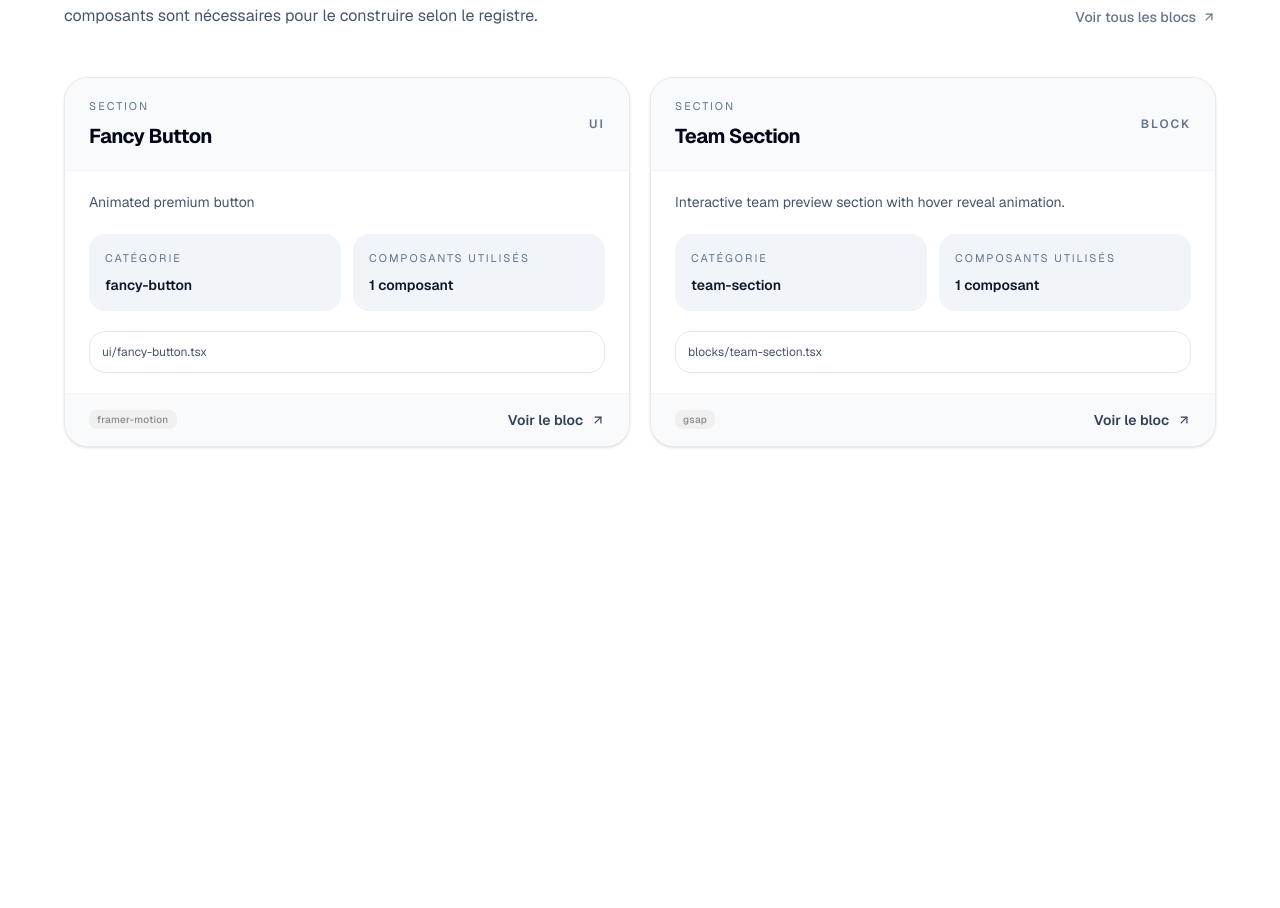
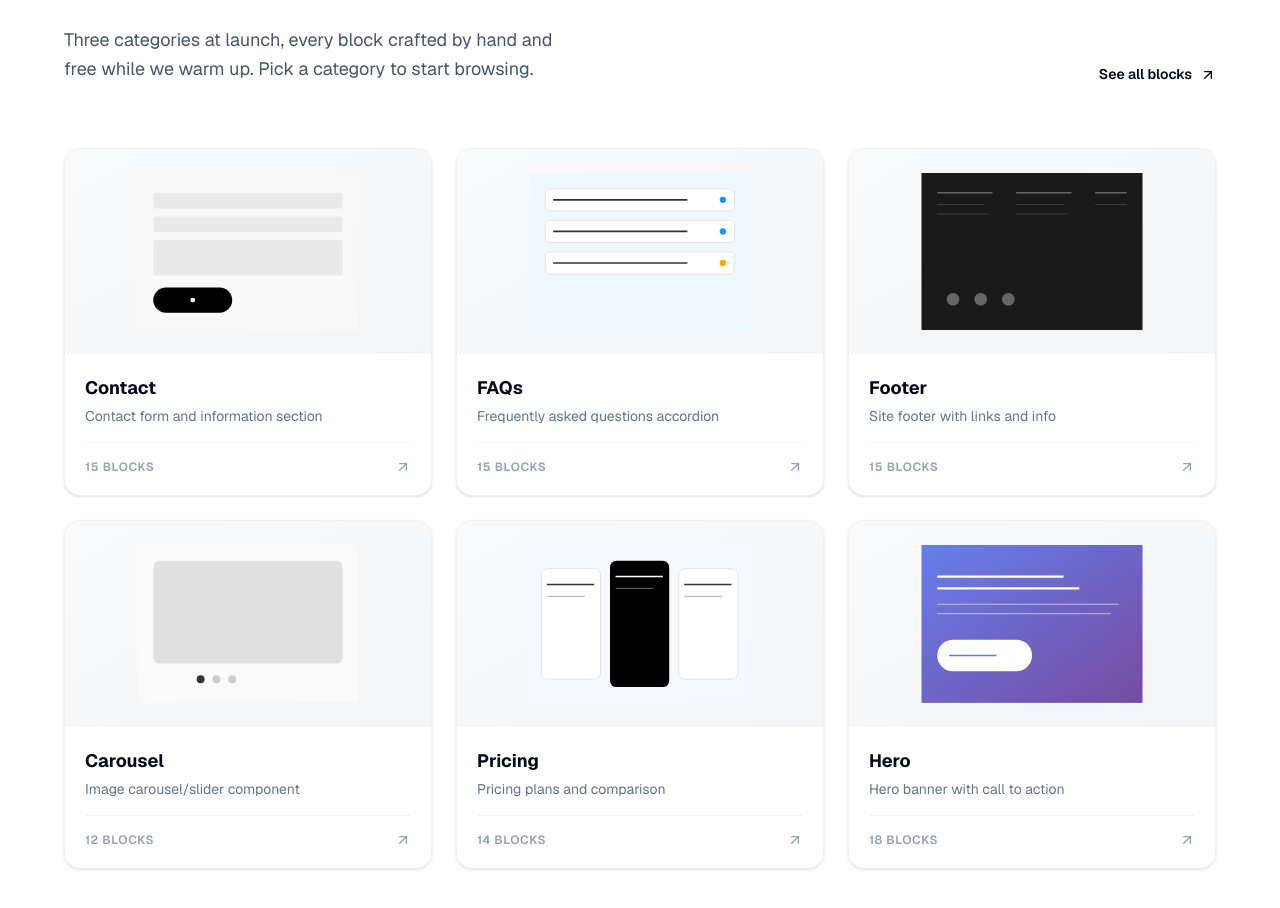
Before and after one commit to anelkabag/bag-ui, a Next.js app: page / in a window 1280 px wide. Shown: the part 1046-1954 px from the top of the page. Before the commit the page ends 1664 px from the top, so only its background shows below. Built offline with nearby package versions, Linux system fonts and the light colour scheme.

Commit message:
redesigne de la section categorie

```diff
--- a/components/Blockscatalog.tsx
+++ b/components/Blockscatalog.tsx
@@ -4,197 +4,282 @@ import React from "react";
 import { ArrowUpRight } from "lucide-react";
 import { motion } from "framer-motion";
 import Link from "next/link";
-import registryJson from "@/public/r/registry.json";
 
-interface RegistryItem {
-  name: string;
-  type: string;
-  title: string;
-  description: string;
-  dependencies?: string[];
-  files: { path: string; type: string; target?: string }[];
+// Mock data - replace with your actual registry data
+const mockBlocks = [
+  {
+    name: "contact",
+    title: "Contact",
+    type: "block",
+    count: 15,
+    description: "Contact form and information section",
+  },
+  {
+    name: "faqs",
+    title: "FAQs",
+    type: "block",
+    count: 15,
+    description: "Frequently asked questions accordion",
+  },
+  {
+    name: "footer",
+    title: "Footer",
+    type: "block",
+    count: 15,
+    description: "Site footer with links and info",
+  },
+  {
+    name: "carousel",
+    title: "Carousel",
+    type: "block",
+    count: 12,
+    description: "Image carousel/slider component",
+  },
+  {
+    name: "pricing",
+    title: "Pricing",
+    type: "block",
+    count: 14,
+    description: "Pricing plans and comparison",
+  },
+  {
+    name: "hero",
+    title: "Hero",
+    type: "block",
+    count: 18,
+    description: "Hero banner with call to action",
+  },
+];
+
+// Preview components for each block type
+function BlockPreview({ blockType }) {
+  const previews = {
+    contact: (
+        <svg
+            viewBox="0 0 280 200"
+            className="w-full h-full"
+            fill="none"
+            xmlns="http://www.w3.org/2000/svg"
+        >
+          <rect width="280" height="200" fill="#f8f8f8" />
+          {/* Form inputs */}
+          <rect x="20" y="25" width="240" height="20" rx="4" fill="#e9e9e9" />
+          <rect x="20" y="55" width="240" height="20" rx="4" fill="#e9e9e9" />
+          <rect x="20" y="85" width="240" height="45" rx="4" fill="#e9e9e9" />
+          {/* Submit button */}
+          <rect x="20" y="145" width="100" height="32" rx="16" fill="#000" />
+          <circle cx="70" cy="161" r="3" fill="#fff" />
+        </svg>
+    ),
+    faqs: (
+        <svg
+            viewBox="0 0 280 200"
+            className="w-full h-full"
+            fill="none"
+            xmlns="http://www.w3.org/2000/svg"
+        >
+          <rect width="280" height="200" fill="#f0f8ff" />
+          {/* FAQ items */}
+          <rect x="20" y="20" width="240" height="28" rx="6" fill="#fff" stroke="#ddd" strokeWidth="1" />
+          <line x1="30" y1="34" x2="200" y2="34" stroke="#333" strokeWidth="2" />
+          <circle cx="245" cy="34" r="4" fill="#1e90ff" />
+
+          <rect x="20" y="60" width="240" height="28" rx="6" fill="#fff" stroke="#ddd" strokeWidth="1" />
+          <line x1="30" y1="74" x2="200" y2="74" stroke="#333" strokeWidth="2" />
+          <circle cx="245" cy="74" r="4" fill="#1e90ff" />
+
+          <rect x="20" y="100" width="240" height="28" rx="6" fill="#fff" stroke="#ddd" strokeWidth="1" />
+          <line x1="30" y1="114" x2="200" y2="114" stroke="#333" strokeWidth="2" />
+          <circle cx="245" cy="114" r="4" fill="#ffa500" />
+        </svg>
+    ),
+    footer: (
+        <svg
+            viewBox="0 0 280 200"
+            className="w-full h-full"
+            fill="none"
+            xmlns="http://www.w3.org/2000/svg"
+        >
+          <rect width="280" height="200" fill="#1a1a1a" />
+          {/* Column 1 */}
+          <line x1="20" y1="25" x2="90" y2="25" stroke="#666" strokeWidth="2" />
+          <line x1="20" y1="40" x2="80" y2="40" stroke="#444" strokeWidth="1" />
+          <line x1="20" y1="52" x2="85" y2="52" stroke="#444" strokeWidth="1" />
+          {/* Column 2 */}
+          <line x1="120" y1="25" x2="190" y2="25" stroke="#666" strokeWidth="2" />
+          <line x1="120" y1="40" x2="180" y2="40" stroke="#444" strokeWidth="1" />
+          <line x1="120" y1="52" x2="185" y2="52" stroke="#444" strokeWidth="1" />
+          {/* Column 3 */}
+          <line x1="220" y1="25" x2="260" y2="25" stroke="#666" strokeWidth="2" />
+          <line x1="220" y1="40" x2="260" y2="40" stroke="#444" strokeWidth="1" />
+          {/* Icons at bottom */}
+          <circle cx="40" cy="160" r="8" fill="#666" />
+          <circle cx="75" cy="160" r="8" fill="#666" />
+          <circle cx="110" cy="160" r="8" fill="#666" />
+        </svg>
+    ),
+    carousel: (
+        <svg
+            viewBox="0 0 280 200"
+            className="w-full h-full"
+            fill="none"
+            xmlns="http://www.w3.org/2000/svg"
+        >
+          <rect width="280" height="200" fill="#fafafa" />
+          {/* Main image */}
+          <rect x="20" y="20" width="240" height="130" rx="8" fill="#e0e0e0" />
+          {/* Dots */}
+          <circle cx="80" cy="170" r="5" fill="#333" />
+          <circle cx="100" cy="170" r="5" fill="#ccc" />
+          <circle cx="120" cy="170" r="5" fill="#ccc" />
+        </svg>
+    ),
+    pricing: (
+        <svg
+            viewBox="0 0 280 200"
+            className="w-full h-full"
+            fill="none"
+            xmlns="http://www.w3.org/2000/svg"
+        >
+          <rect width="280" height="200" fill="#f5f9ff" />
+          {/* Pricing cards */}
+          <rect x="15" y="30" width="75" height="140" rx="8" fill="#fff" stroke="#ddd" strokeWidth="1" />
+          <line x1="22" y1="50" x2="82" y2="50" stroke="#333" strokeWidth="2" />
+          <line x1="22" y1="65" x2="70" y2="65" stroke="#999" strokeWidth="1" />
+
+          <rect x="102" y="20" width="75" height="160" rx="8" fill="#000" />
+          <line x1="109" y1="40" x2="169" y2="40" stroke="#fff" strokeWidth="2" />
+          <line x1="109" y1="55" x2="157" y2="55" stroke="#888" strokeWidth="1" />
+
+          <rect x="189" y="30" width="75" height="140" rx="8" fill="#fff" stroke="#ddd" strokeWidth="1" />
+          <line x1="196" y1="50" x2="256" y2="50" stroke="#333" strokeWidth="2" />
+          <line x1="196" y1="65" x2="244" y2="65" stroke="#999" strokeWidth="1" />
+        </svg>
+    ),
+    hero: (
+        <svg
+            viewBox="0 0 280 200"
+            className="w-full h-full"
+            fill="none"
+            xmlns="http://www.w3.org/2000/svg"
+        >
+          <defs>
+            <linearGradient id="heroGrad" x1="0%" y1="0%" x2="100%" y2="100%">
+              <stop offset="0%" stopColor="#667eea" />
+              <stop offset="100%" stopColor="#764ba2" />
+            </linearGradient>
+          </defs>
+          <rect width="280" height="200" fill="url(#heroGrad)" />
+          {/* Headline */}
+          <line x1="20" y1="40" x2="180" y2="40" stroke="#fff" strokeWidth="3" />
+          <line x1="20" y1="55" x2="200" y2="55" stroke="#fff" strokeWidth="3" />
+          {/* Subtitle */}
+          <line x1="20" y1="75" x2="250" y2="75" stroke="#fff" strokeWidth="1" opacity="0.7" />
+          <line x1="20" y1="87" x2="240" y2="87" stroke="#fff" strokeWidth="1" opacity="0.7" />
+          {/* CTA Button */}
+          <rect x="20" y="120" width="120" height="40" rx="20" fill="#fff" />
+          <line x1="35" y1="140" x2="95" y2="140" stroke="#667eea" strokeWidth="2" />
+        </svg>
+    ),
+  };
+
+  return previews[blockType] || previews.contact;
 }
 
-interface RegistryFile {
-  items: RegistryItem[];
-}
-
-const registryData = registryJson as RegistryFile;
-
-function getBlockCategory(item: RegistryItem) {
-  const targetPath = item.files?.find((file) => file.target)?.target;
-  const filePath = targetPath ?? item.files?.[0]?.path;
-
-  if (!filePath) {
-    return item.type?.split(":")[1] ?? "section";
-  }
-
-  const normalized = filePath
-    .replace(/^\.\//, "")
-    .replace(/^registry\/default\//, "")
-    .replace(/^components\//, "")
-    .replace(/\.tsx?$/i, "")
-    .replace(/\.jsx?$/i, "");
-
-  const segments = normalized.split("/").filter(Boolean);
-  if (segments.length === 0) {
-    return item.type?.split(":")[1] ?? "section";
-  }
-
-  const lastSegment = segments[segments.length - 1];
-  if (lastSegment.toLowerCase() === "index" && segments.length > 1) {
-    return segments[segments.length - 2];
-  }
-
-  return lastSegment;
-}
-
-function formatCount(count: number) {
-  return `${count} composant${count > 1 ? "s" : ""}`;
-}
-
-function DepBadge({ dep }: { dep: string }) {
-  return (
-    <span
-      className="text-[10px] font-medium px-2 py-0.5 rounded-md"
-      style={{ background: "#f0f0f0", color: "#888", letterSpacing: "0.03em" }}
-    >
-      {dep}
-    </span>
-  );
-}
-
-function ComponentCard({ item, index }: { item: RegistryItem; index: number }) {
-  const componentCount = item.files?.length ?? 0;
-  const category = getBlockCategory(item);
-
+function BlockCard({ block, index }) {
   return (
       <motion.div
-      initial={{ opacity: 0, y: 24 }}
+          initial={{ opacity: 0, y: 20 }}
           animate={{ opacity: 1, y: 0 }}
           transition={{
             duration: 0.5,
-        delay: index * 0.08,
-        ease: [0.22, 1, 0.36, 1] as const,
+            delay: index * 0.12,
+            ease: [0.22, 1, 0.36, 1],
           }}
-      className="flex flex-col rounded-3xl border border-[#e9e9e9] bg-white shadow-sm overflow-hidden"
+          whileHover={{ y: -4 }}
+          className="group"
       >
-      <div className="px-6 py-5 bg-slate-50 border-b border-slate-100">
-        <div className="flex items-center justify-between gap-4">
-          <div>
-            <p className="text-[11px] uppercase tracking-[0.18em] text-slate-500 mb-2">
-              Section
+        <Link href={`/blocks/${block.name}`}>
+          <div className="bg-white rounded-2xl overflow-hidden border border-[#f0f0f0] shadow-sm hover:shadow-lg transition-all duration-300 cursor-pointer h-full flex flex-col">
+            {/* Preview Area */}
+            <div className="aspect-video bg-gradient-to-br from-gray-50 to-gray-100 overflow-hidden relative">
+              <div className="w-full h-full p-6">
+                <BlockPreview blockType={block.name} />
+              </div>
+              {/* Overlay on hover */}
+              <div className="absolute inset-0 bg-black/0 group-hover:bg-black/5 transition-colors duration-300" />
+            </div>
+
+            {/* Content Area */}
+            <div className="flex-1 p-5 flex flex-col">
+              <h3 className="text-lg font-bold text-slate-950 mb-1">
+                {block.title}
+              </h3>
+              <p className="text-sm text-slate-500 mb-4 flex-1">
+                {block.description}
               </p>
-            <h2 className="text-xl font-bold text-slate-950 tracking-[-0.03em]">
-              {item.title}
-            </h2>
-          </div>
-          <span className="text-xs font-semibold text-slate-500 uppercase tracking-[0.16em]">
-            {item.type?.split(":")[1] === "block" ? "Block" : "UI"}
+
+              {/* Block count */}
+              <div className="flex items-center justify-between pt-4 border-t border-slate-100">
+              <span className="text-xs font-semibold text-slate-400 uppercase tracking-wider">
+                {block.count} blocks
               </span>
+                <ArrowUpRight
+                    size={16}
+                    className="text-slate-400 group-hover:text-slate-900 transition-colors"
+                />
               </div>
             </div>
-
-      <div className="px-6 py-5 flex-1">
-        <p className="text-sm text-slate-600 leading-relaxed mb-5">
-          {item.description}
-        </p>
-
-        <div className="grid gap-3 sm:grid-cols-2">
-          <div className="rounded-2xl bg-slate-100 p-4">
-            <p className="text-[11px] uppercase tracking-[0.18em] text-slate-500 mb-2">
-              Catégorie
-            </p>
-            <p className="text-sm font-semibold text-slate-900">
-              {category || "Autre"}
-            </p>
           </div>
-
-          <div className="rounded-2xl bg-slate-100 p-4">
-            <p className="text-[11px] uppercase tracking-[0.18em] text-slate-500 mb-2">
-              Composants utilisés
-            </p>
-            <p className="text-sm font-semibold text-slate-900">
-              {formatCount(componentCount)}
-            </p>
-          </div>
-        </div>
-
-        <div className="mt-5 space-y-2">
-          {item.files?.map((file) => (
-            <div
-              key={file.path}
-              className="rounded-2xl border border-slate-200 bg-white p-3 text-xs text-slate-600"
-            >
-              {file.path.replace(/^registry\/default\//, "")}
-            </div>
-          ))}
-        </div>
-      </div>
-
-      <div className="px-6 py-4 border-t border-slate-100 bg-slate-50 flex items-center justify-between gap-3">
-        <div className="flex flex-wrap gap-2">
-          {item.dependencies?.map((dep) => (
-            <DepBadge key={dep} dep={dep} />
-          ))}
-        </div>
-        <Link
-          href={`/blocks/${item.name}`}
-          className="inline-flex items-center gap-2 text-sm font-semibold text-slate-700 hover:text-slate-900 transition-colors"
-        >
-          Voir le bloc <ArrowUpRight size={14} />
         </Link>
-      </div>
       </motion.div>
   );
 }
 
 export default function BlocksCatalog() {
-  const registryItems = registryData.items ?? [];
+  const blocks = mockBlocks;
 
   return (
-    <section className="min-h-screen bg-white px-6 md:px-12 lg:px-16 py-16">
-      <div className="flex flex-col gap-6 lg:flex-row lg:items-end lg:justify-between mb-12">
+      <div className="w-full bg-white">
+        {/* Hero Section */}
+        <section className="px-6 md:px-12 lg:px-16 py-16 md:py-20">
+          <div className="max-w-7xl mx-auto">
+            {/* Header */}
+            <div className="flex flex-col lg:flex-row lg:items-end lg:justify-between gap-8 mb-16">
               <div>
-          <p className="text-[11px] font-semibold tracking-[0.12em] text-slate-500 uppercase mb-3">
-            Catalogue de sections
+                <p className="text-xs font-semibold tracking-widest text-slate-400 uppercase mb-4">
+                  Catalog
                 </p>
                 <h1
-            className="text-4xl md:text-5xl font-bold text-slate-950 mb-4"
-            style={{ letterSpacing: "-0.03em", lineHeight: 1.05 }}
+                    className="text-5xl md:text-6xl font-bold text-slate-950 leading-tight mb-5"
+                    style={{ letterSpacing: "-0.02em" }}
                 >
-            Les blocs de page modernes
+                  A taste of what's inside
                 </h1>
-          <p className="text-slate-600 text-sm md:text-base max-w-xl leading-relaxed">
-            Ici, chaque bloc représente une section de site web. On affiche
-            combien de composants sont nécessaires pour le construire selon le
-            registre.
+                <p className="text-lg text-slate-600 max-w-lg leading-relaxed">
+                  Three categories at launch, every block crafted by hand and free
+                  while we warm up. Pick a category to start browsing.
                 </p>
               </div>
 
-        <div className="hidden md:block">
+              {/* See all blocks link */}
               <Link
                   href="/blocks"
-            className="inline-flex items-center gap-1.5 text-sm font-medium text-slate-500 hover:text-slate-900 transition-colors"
+                  className="inline-flex items-center gap-2 text-sm font-semibold text-slate-950 hover:text-slate-700 transition-colors whitespace-nowrap"
               >
-            Voir tous les blocs <ArrowUpRight size={14} />
+                See all blocks{" "}
+                <ArrowUpRight size={16} className="mt-0.5" />
               </Link>
             </div>
-      </div>
 
-      {registryItems.length === 0 ? (
-        <div className="flex items-center justify-center h-64">
-          <p className="text-slate-400 text-sm">
-            Aucun bloc trouvé dans le registre.
-          </p>
-        </div>
-      ) : (
-        <div className="grid grid-cols-1 md:grid-cols-2 gap-5">
-          {registryItems.map((item, index) => (
-            <ComponentCard key={item.name} item={item} index={index} />
+            {/* Grid */}
+            <div className="grid grid-cols-1 md:grid-cols-2 lg:grid-cols-3 gap-6">
+              {blocks.map((block, index) => (
+                  <BlockCard key={block.name} block={block} index={index} />
               ))}
             </div>
-      )}
+          </div>
         </section>
+      </div>
   );
 }
```
Lines whose indentation alone changed are shown as unchanged.
